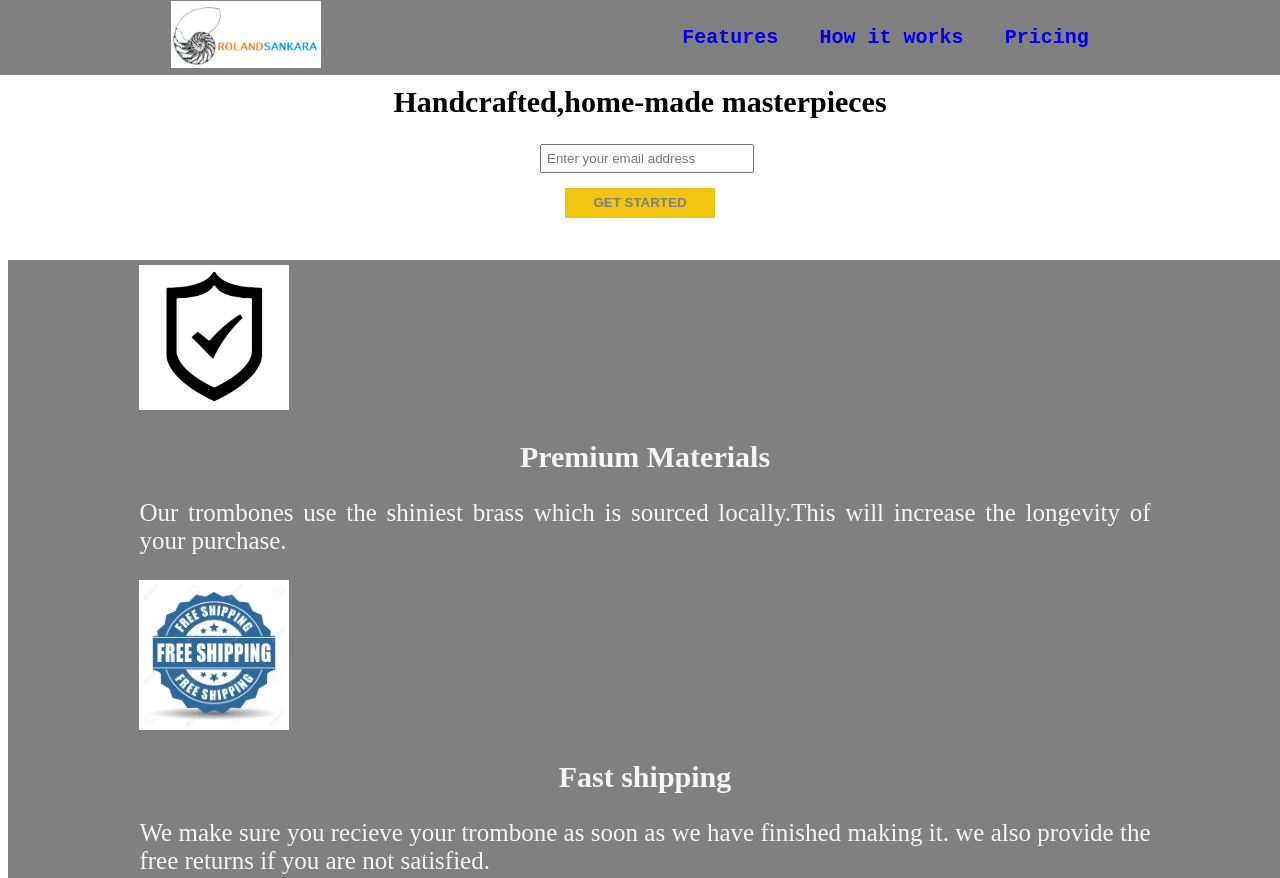
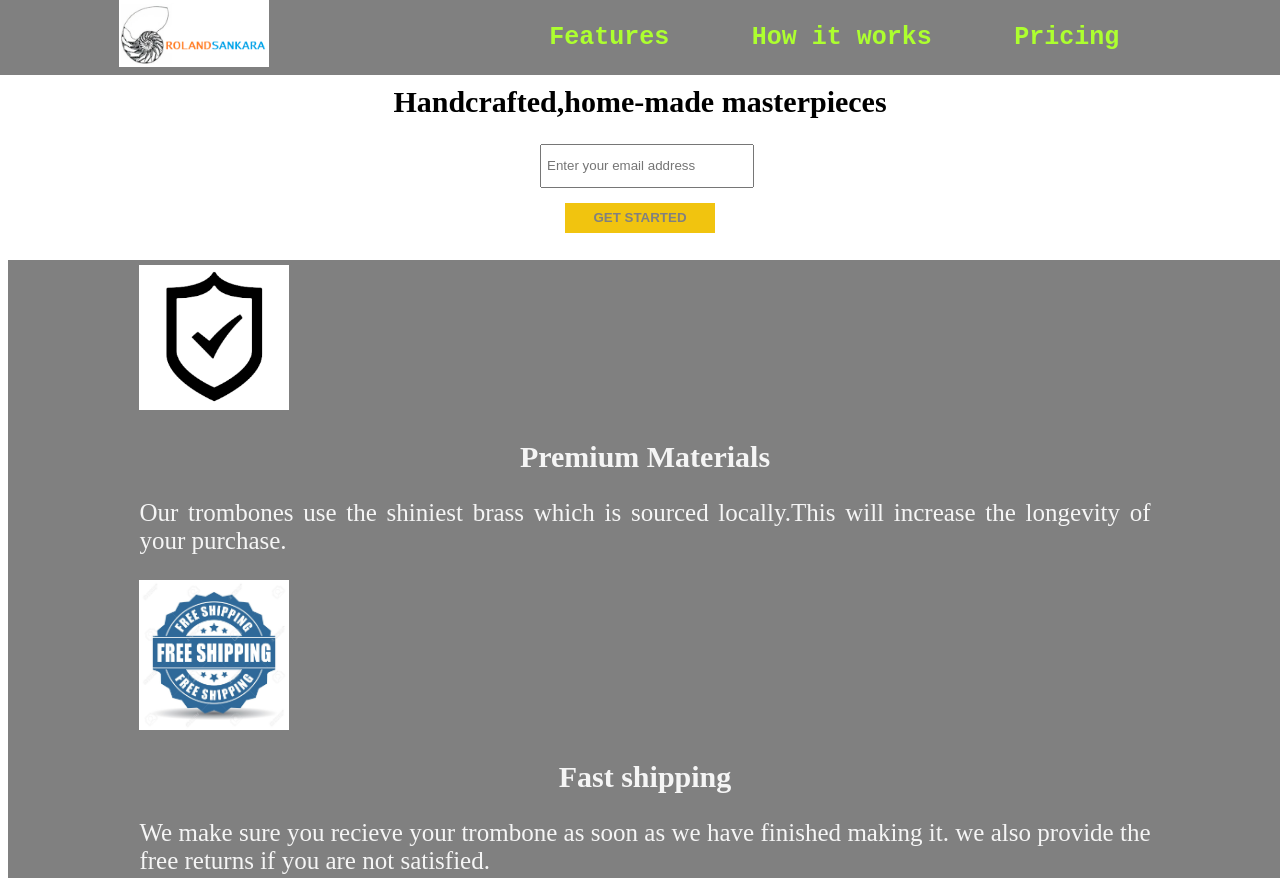
Before and after one commit to Roland-Sankara/ProductLandingPage, a plain HTML site: page product_landing_page.html in a window 1280 px wide. Shown: the top 878 px of the page. Drawn offline with Linux system fonts and the light colour scheme.

Commit message:
second commit

```diff
--- a/pagestylesheet.css
+++ b/pagestylesheet.css
@@ -17,6 +17,7 @@ li{
 
 a{
     text-decoration: none;
+    color:greenyellow;
 }
 
 #submit {
@@ -34,7 +35,7 @@ a{
     left:0;
     right:0;
     background-color: white;
-    font-size:20px;
+    font-size:25px;
     font-weight:bold;
     font-family: 'Courier New', Courier, monospace;
     background-color:grey;
@@ -57,10 +58,10 @@ form{
     max-width: 290px;
     width:100%;
     padding:5px;
-    heigth:30px;
+    height:30px;
 }
 nav ul{
-    width:35vw;
+    width:51vw;
     display: flex;
     flex-direction: row;
     justify-content: space-around;
```
